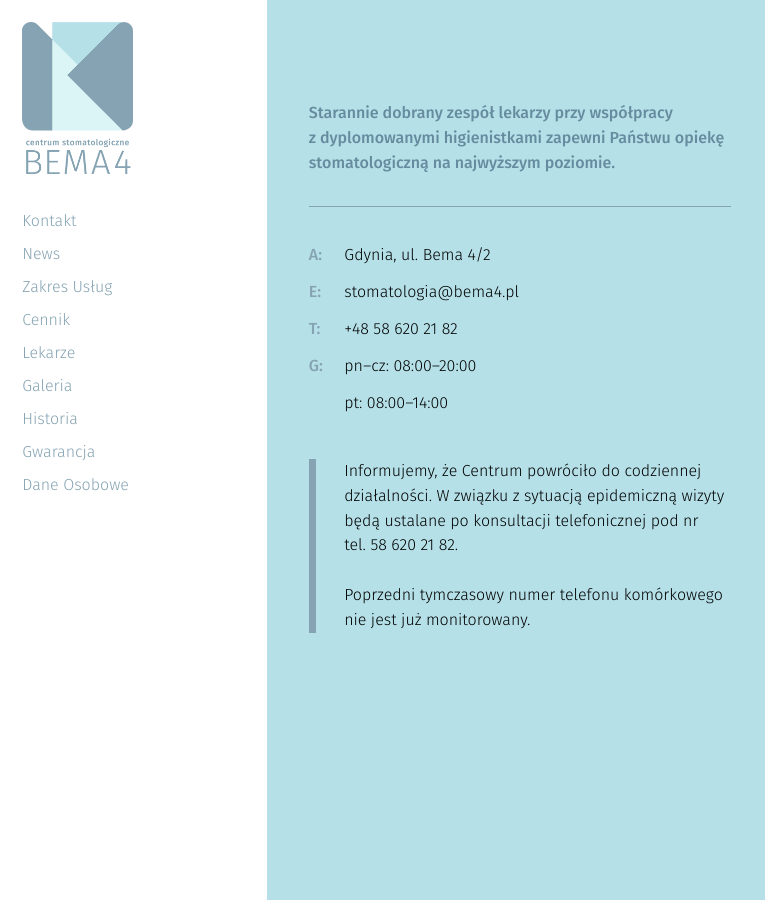
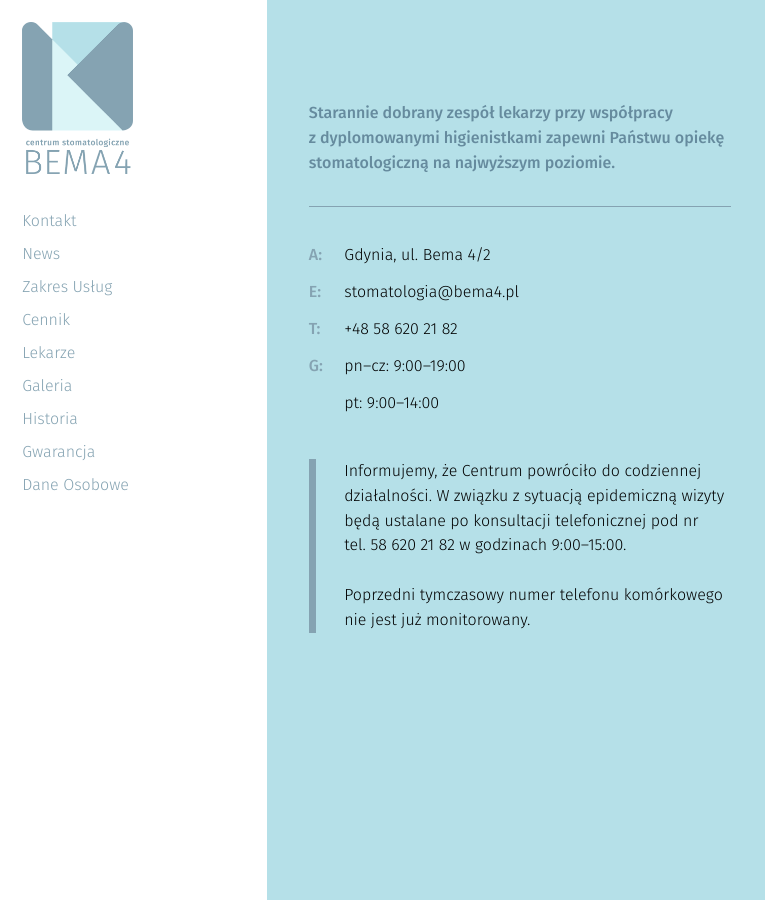
Before and after one commit to CSB4/bema4, a Jekyll site: the page built from index.html, in a window 1280 px wide and 900 px high. Shown: the whole window, without its empty margins (0-765 px from the left). Built offline with Jekyll 4.4.1, drawn with Linux system fonts in a browser that asks for light colours; nearby versions of some CDN libraries.

Commit message:
aktualizacja godzin otwarcia (#93)

```diff
--- a/_slides/0000-01-10-kontakt.markdown
+++ b/_slides/0000-01-10-kontakt.markdown
@@ -8,9 +8,9 @@ adres_url: "https://www.google.pl/maps/place/Centrum+Stomatologiczne+Bema+4/@54.
 telefon: <a href="tel:+48586202182">+48 58 620 21 82</a>
 mail: "stomatologia@bema4.pl"
 godziny:
-  - "<time itemprop=\"openingHours\" datetime=\"Mo-Th 08:00-20:00\"><b>pn&ndash;cz:</b> 08:00&ndash;20:00</time>"
-  - "<time itemprop=\"openingHours\" datetime=\"Fr 08:00-14:00\"><b>pt:</b> 08:00&ndash;14:00</time>"
-ogloszenie: 'Informujemy, że Centrum powróciło do codziennej działalności. W związku z sytuacją epidemiczną wizyty będą ustalane po konsultacji telefonicznej pod nr tel.&nbsp;<a href="tel:+48586202182">58&nbsp;620&nbsp;21&nbsp;82</a>.<br><br>Poprzedni tymczasowy numer telefonu komórkowego nie jest już monitorowany.'
+  - "<time itemprop=\"openingHours\" datetime=\"Mo-Th 09:00-19:00\"><b>pn&ndash;cz:</b> 9:00&ndash;19:00</time>"
+  - "<time itemprop=\"openingHours\" datetime=\"Fr 09:00-14:00\"><b>pt:</b> 9:00&ndash;14:00</time>"
+ogloszenie: 'Informujemy, że Centrum powróciło do codziennej działalności. W związku z sytuacją epidemiczną wizyty będą ustalane po konsultacji telefonicznej pod nr tel.&nbsp;<a href="tel:+48586202182">58&nbsp;620&nbsp;21&nbsp;82</a> w godzinach 9:00&ndash;15:00.<br><br>Poprzedni tymczasowy numer telefonu komórkowego nie jest już monitorowany.'
 fullscreen: true
 published: true
 ---
```
